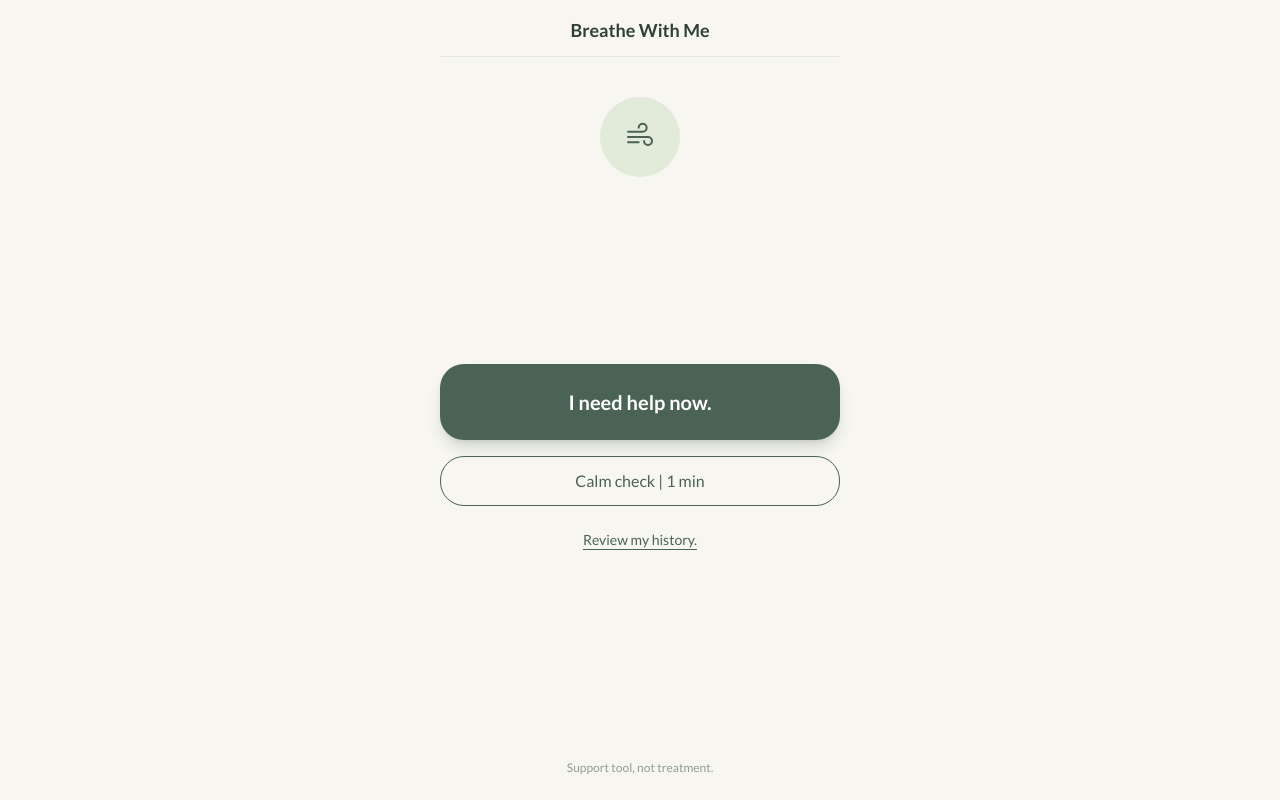
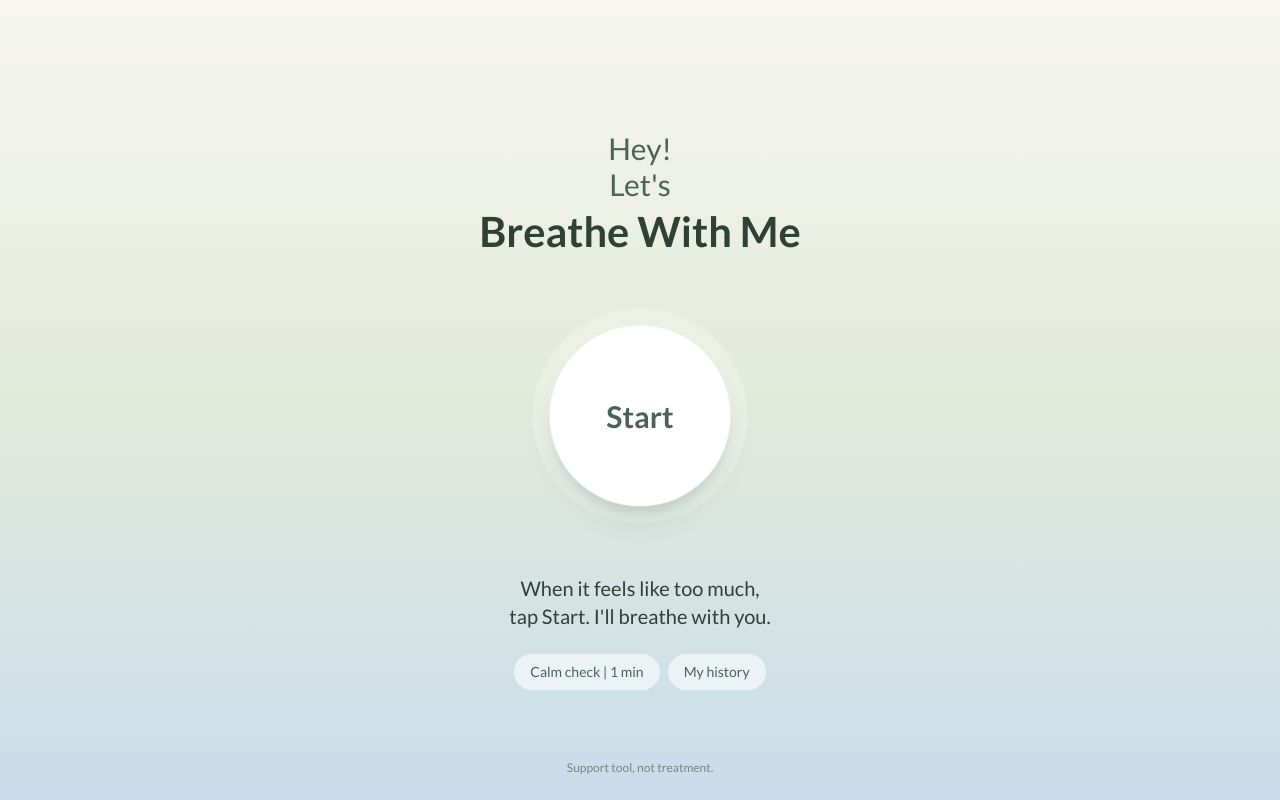
Before and after one commit to Anxhela25/breathe-with-me, a React (Vite) app in the folder frontend/: page / in a window 1280 px wide. Built offline with nearby package versions, Linux system fonts and the light colour scheme; no server answers; what @capacitor/core would draw is missing.

Commit message:
Home: new start screen with a breathing Start circle that grows into the breathing page

```diff
--- a/frontend/src/index.css
+++ b/frontend/src/index.css
@@ -36,9 +36,23 @@ body { @apply bg-cream text-sage-dark font-sans antialiased; }
 }
 .animate-glow { animation: glow 2.4s ease-in-out infinite; }
 
+/* home start button: grows on 4s in, shrinks on 6s out, same rhythm as the breathing circle */
+@keyframes breathe {
+  0%, 100% { transform: scale(0.94); }
+  40% { transform: scale(1.04); }
+}
+.animate-breathe { animation: breathe 10s cubic-bezier(0.45, 0, 0.55, 1) infinite; }
+
+/* soft ring that spreads out from the start button */
+@keyframes halo {
+  0%, 100% { transform: scale(1); opacity: 0.2; }
+  40% { transform: scale(1.25); opacity: 0.7; }
+}
+.animate-halo { animation: halo 10s cubic-bezier(0.45, 0, 0.55, 1) infinite; }
+
 /* people who turn off motion on their phone get still versions */
 @media (prefers-reduced-motion: reduce) {
-  .animate-fade-in, .animate-draw, .animate-glow { animation: none; }
+  .animate-fade-in, .animate-draw, .animate-glow, .animate-breathe, .animate-halo { animation: none; }
   .animate-draw { stroke-dashoffset: 0; }
 }
 
--- a/frontend/src/pages/Home.jsx
+++ b/frontend/src/pages/Home.jsx
@@ -1,30 +1,72 @@
-import { useNavigate } from 'react-router-dom'
-import Screen from '../components/Screen.jsx'
-import Button from '../components/Button.jsx'
+import { useState } from 'react'
+import { Link, useNavigate } from 'react-router-dom'
+import { useAuth } from '../context/AuthContext.jsx'
 import { useSession } from '../context/SessionContext.jsx'
+import { useReducedMotion } from '../lib/motion.js'
+
+const OPEN_MS = 700  // the start circle grows into the breathing circle
 
 export default function Home() {
   const navigate = useNavigate()
   const { start } = useSession()
+  const { user } = useAuth()
+  const reduced = useReducedMotion()
+  const [opening, setOpening] = useState(false)
 
-  function needHelp() {
+  function begin() {
+    if (opening) return
     start()
-    navigate('/breathe')
+    if (reduced) return navigate('/breathe')
+    setOpening(true)
+    setTimeout(() => navigate('/breathe'), OPEN_MS)
   }
 
   return (
-    <Screen home={false} footer={<p className="text-xs text-sage/60">Support tool, not treatment.</p>}>
-      <div className="mt-10 flex h-20 w-20 items-center justify-center rounded-full bg-pistachio" aria-hidden>
-        <svg viewBox="0 0 24 24" className="h-8 w-8 stroke-sage" fill="none" strokeWidth="1.5" strokeLinecap="round">
-          <path d="M3 8h11a3 3 0 1 0-3-3M3 12h15a3 3 0 1 1-3 3M3 16h8" />
-        </svg>
+    <div className="flex min-h-full flex-col bg-gradient-to-b from-cream via-pistachio to-soft-blue">
+      <div className="mx-auto flex w-full max-w-md flex-1 flex-col items-center px-6 pt-[max(1rem,env(safe-area-inset-top))] pb-[max(1.5rem,env(safe-area-inset-bottom))]">
+        <header className="flex h-11 w-full justify-end">
+          {user && (
+            <Link to="/settings" aria-label="Settings"
+              className="flex h-11 w-11 items-center justify-center rounded-full text-sage active:bg-white/50 focus-visible:outline-2 focus-visible:outline-sage">
+              <svg viewBox="0 0 24 24" className="h-7 w-7" fill="none" stroke="currentColor" strokeWidth="1.6"
+                strokeLinecap="round" strokeLinejoin="round" aria-hidden>
+                <circle cx="12" cy="12" r="3" />
+                <path d="M19.4 15a1.7 1.7 0 0 0 .3 1.8l.1.1a2 2 0 1 1-2.8 2.8l-.1-.1a1.7 1.7 0 0 0-1.8-.3 1.7 1.7 0 0 0-1 1.5V21a2 2 0 1 1-4 0v-.1a1.7 1.7 0 0 0-1.1-1.5 1.7 1.7 0 0 0-1.8.3l-.1.1a2 2 0 1 1-2.8-2.8l.1-.1a1.7 1.7 0 0 0 .3-1.8 1.7 1.7 0 0 0-1.5-1H3a2 2 0 1 1 0-4h.1a1.7 1.7 0 0 0 1.5-1.1 1.7 1.7 0 0 0-.3-1.8l-.1-.1a2 2 0 1 1 2.8-2.8l.1.1a1.7 1.7 0 0 0 1.8.3H9a1.7 1.7 0 0 0 1-1.5V3a2 2 0 1 1 4 0v.1a1.7 1.7 0 0 0 1 1.5 1.7 1.7 0 0 0 1.8-.3l.1-.1a2 2 0 1 1 2.8 2.8l-.1.1a1.7 1.7 0 0 0-.3 1.8V9a1.7 1.7 0 0 0 1.5 1H21a2 2 0 1 1 0 4h-.1a1.7 1.7 0 0 0-1.5 1z" />
+              </svg>
+            </Link>
+          )}
+        </header>
+
+        <div className={`flex flex-1 flex-col items-center justify-center transition-opacity duration-500 ${opening ? 'opacity-0' : ''}`}>
+          <p className="text-3xl text-sage">Hey!</p>
+          <p className="text-3xl text-sage">Let&apos;s</p>
+          <h1 className="mt-1 text-center text-[2.6rem] font-bold leading-tight text-sage-dark">Breathe With Me</h1>
+        </div>
+
+        {/* breathes slowly while waiting; on tap it grows and the breathing page takes over */}
+        <button type="button" onClick={begin} aria-label="Start breathing, I need help now"
+          className="relative flex h-44 w-44 items-center justify-center rounded-full focus-visible:outline-2 focus-visible:outline-offset-4 focus-visible:outline-sage">
+          <span className={`absolute inset-0 rounded-full bg-white/40 ${opening ? '' : 'animate-halo'}`} aria-hidden />
+          <span
+            className={`absolute inset-0 rounded-full bg-white shadow-xl shadow-sage/15 transition-transform ease-out ${opening ? '' : 'animate-breathe'}`}
+            style={opening ? { transform: 'scale(1.5)', transitionDuration: `${OPEN_MS}ms` } : undefined}
+            aria-hidden />
+          <span className={`relative text-3xl font-bold text-sage transition-opacity duration-300 ${opening ? 'opacity-0' : ''}`}>
+            Start
+          </span>
+        </button>
+
+        <div className={`flex flex-1 flex-col items-center justify-center gap-6 transition-opacity duration-500 ${opening ? 'opacity-0' : ''}`}>
+          <p className="text-center text-xl text-sage-dark">When it feels like too much,<br />tap Start. I&apos;ll breathe with you.</p>
+          {/* daily practice when calm; it also builds her usual rhythm (baseline) */}
+          <div className="flex items-center gap-2 text-sm text-sage">
+            <Link to="/calm-check" className="rounded-full bg-white/60 px-4 py-2 active:bg-white">Calm check | 1 min</Link>
+            <Link to="/history" className="rounded-full bg-white/60 px-4 py-2 active:bg-white">My history</Link>
+          </div>
+        </div>
+
+        <p className="text-xs text-sage/70">Support tool, not treatment.</p>
       </div>
-      <div className="mt-auto mb-auto flex w-full flex-col items-center gap-4">
-        <Button onClick={needHelp} className="py-6 text-xl">I need help now.</Button>
-        {/* daily practice when calm; it also builds her usual rhythm (baseline) */}
-        <Button to="/calm-check" variant="outline">Calm check | 1 min</Button>
-        <Button to="/history" variant="link">Review my history.</Button>
-      </div>
-    </Screen>
+    </div>
   )
 }
```
